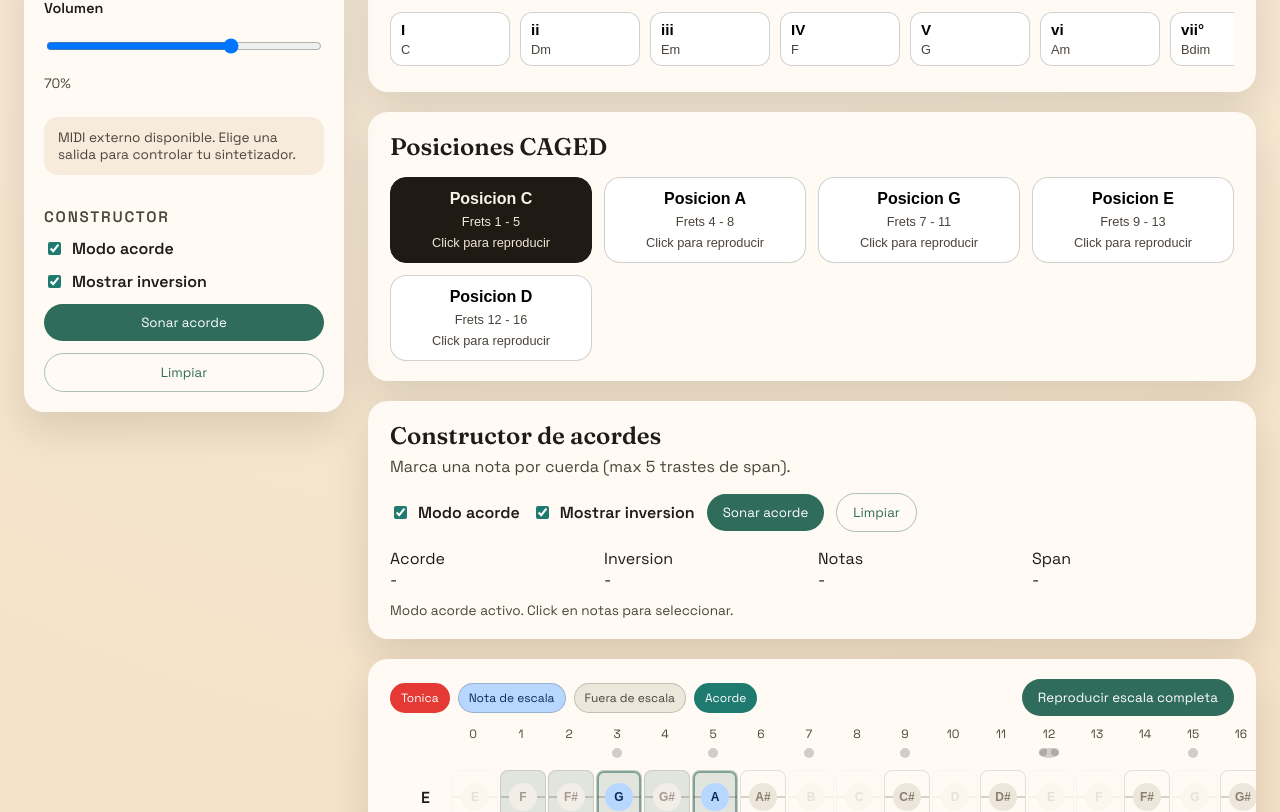
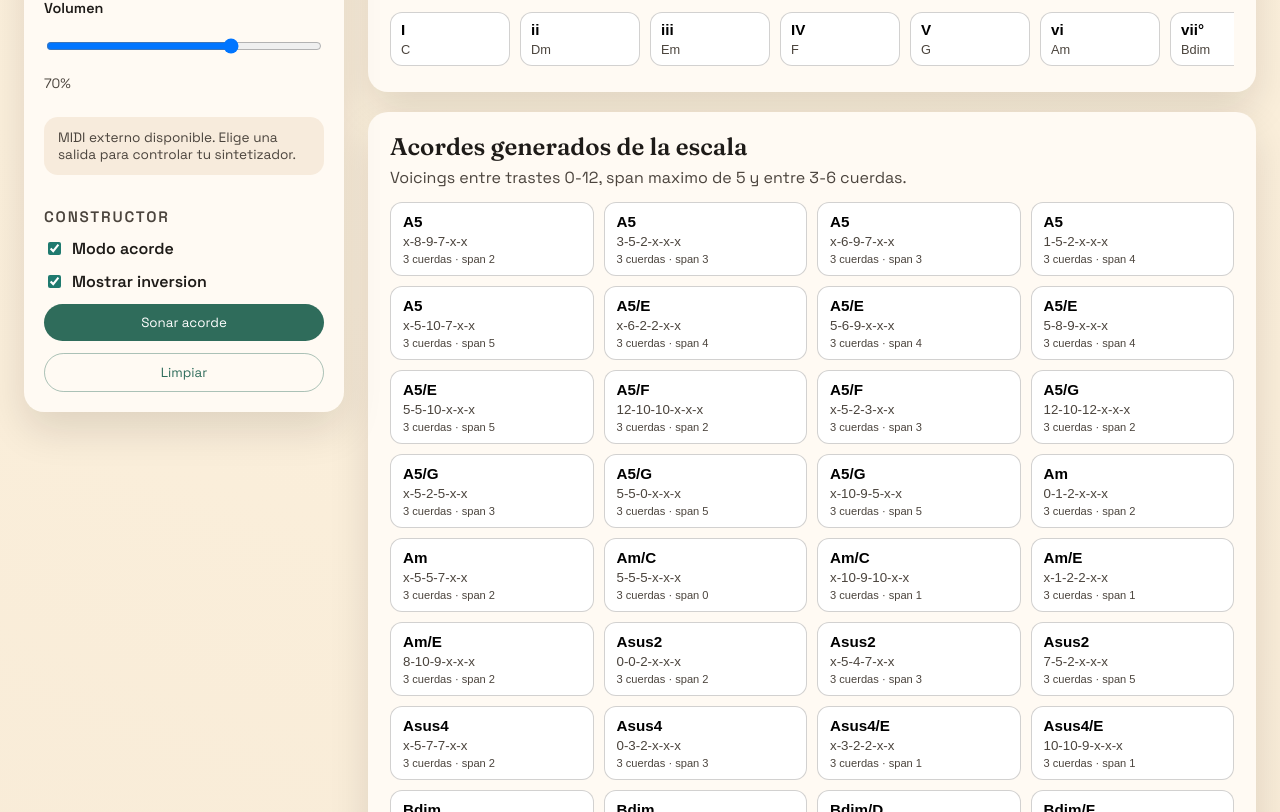
Before and after one commit to psbarrales/guitar-theory-explorer, a React (Vite) app: page / in a window 1280 px wide. Shown: the part 728-1540 px from the top of the page. Built offline with nearby package versions, Linux system fonts and the light colour scheme.

Commit message:
feat: agregar sección de acordes generados por escala

```diff
--- a/src/application/useGuitarLabState.js
+++ b/src/application/useGuitarLabState.js
@@ -11,7 +11,12 @@ import {
   noteNameFromIndex
 } from "../domain/theory.js";
 import { buildCagedPositions } from "../domain/positions.js";
-import { detectChordData, getInversionLabel, pitchClassName } from "../domain/chords.js";
+import {
+  detectChordData,
+  generateScaleChordVoicings,
+  getInversionLabel,
+  pitchClassName
+} from "../domain/chords.js";
 import { Synth } from "../infrastructure/synth.js";
 import { INSTRUMENTS } from "../infrastructure/sound.js";
 
@@ -256,6 +261,19 @@ export function useGuitarLabState() {
   const chordData = useMemo(() => detectChordData(chordSelection), [chordSelection]);
 
   const diatonicTriads = useMemo(() => buildDiatonicTriads(state), [state]);
+  const generatedScaleChords = useMemo(
+    () =>
+      generateScaleChordVoicings({
+        scaleSet,
+        tuning: TUNING,
+        minFret: 0,
+        maxFret: Math.min(12, state.fretCount),
+        maxSpan: 5,
+        minStrings: 3,
+        maxStrings: 6
+      }),
+    [scaleSet, state.fretCount]
+  );
   const diatonicChordTones = useMemo(() => {
     if (state.diatonicChordIndex === null) return null;
     const chord = diatonicTriads.find((item) => item.index === state.diatonicChordIndex);
@@ -430,6 +448,20 @@ export function useGuitarLabState() {
     });
   }, [chordSelection, flashNote, playNote]);
 
+  const playGeneratedChord = useCallback(
+    (voicing) => {
+      if (!voicing || !voicing.notes || !voicing.notes.length) return;
+      voicing.notes.forEach((note, idx) => {
+        const delay = idx * 60;
+        window.setTimeout(() => {
+          playNote(note.midi, 1.0, 0.85);
+          flashNote(`${note.stringIndex}-${note.fret}`);
+        }, delay);
+      });
+    },
+    [flashNote, playNote]
+  );
+
   const setRootIndex = useCallback((value) => {
     setState((prev) => ({ ...prev, rootIndex: value }));
   }, []);
@@ -599,6 +631,7 @@ export function useGuitarLabState() {
     positions,
     activePosition,
     diatonicTriads,
+    generatedScaleChords,
     diatonicChordTones,
     maxPositionStart,
     chordDisplayName,
@@ -608,6 +641,7 @@ export function useGuitarLabState() {
     handleNoteClick,
     playScaleForRange,
     playChord,
+    playGeneratedChord,
     setRootIndex,
     applyPreset,
     toggleDegree,
--- a/src/domain/chords.js
+++ b/src/domain/chords.js
@@ -100,3 +100,93 @@ export function getInversionLabel(chordData) {
   if (index === 3) return "3ra inversion";
   return "Inversion";
 }
+
+export function generateScaleChordVoicings({
+  scaleSet,
+  tuning,
+  minFret = 0,
+  maxFret = 12,
+  maxSpan = 5,
+  minStrings = 3,
+  maxStrings = 6,
+  maxResults = 180
+}) {
+  if (!scaleSet || !tuning || !tuning.length) return [];
+
+  const voicings = [];
+  const seen = new Set();
+  const highestStringCount = Math.min(maxStrings, tuning.length);
+
+  for (let stringCount = minStrings; stringCount <= highestStringCount; stringCount += 1) {
+    for (let start = 0; start <= tuning.length - stringCount; start += 1) {
+      const group = Array.from({ length: stringCount }, (_, idx) => start + idx);
+      const optionsByString = group.map((stringIndex) => {
+        const baseMidi = tuning[stringIndex].midi;
+        const options = [];
+        for (let fret = minFret; fret <= maxFret; fret += 1) {
+          const midi = baseMidi + fret;
+          const pitchClass = midi % 12;
+          if (!scaleSet.has(pitchClass)) continue;
+          options.push({ stringIndex, fret, midi, pitchClass });
+        }
+        return options;
+      });
+
+      if (optionsByString.some((options) => !options.length)) continue;
+
+      const walk = (depth, picked, minPickedFret, maxPickedFret) => {
+        if (voicings.length >= maxResults) return;
+        if (depth === optionsByString.length) {
+          const sorted = [...picked].sort((a, b) => a.midi - b.midi);
+          const uniquePitchClasses = new Set(sorted.map((note) => note.pitchClass));
+          if (uniquePitchClasses.size < 3) return;
+          const chordData = detectChordData(sorted);
+          if (!chordData) return;
+
+          const signature = tuning
+            .map((_, index) => {
+              const note = sorted.find((item) => item.stringIndex === index);
+              return note ? note.fret : "x";
+            })
+            .join("-");
+          if (seen.has(signature)) return;
+          seen.add(signature);
+
+          const span = maxPickedFret - minPickedFret;
+          const slash = chordData.bassPc !== chordData.rootPc
+            ? `/${pitchClassName(chordData.bassPc)}`
+            : "";
+
+          voicings.push({
+            id: `${chordData.name}${slash}-${signature}`,
+            name: `${chordData.name}${slash}`,
+            notes: sorted,
+            stringCount: sorted.length,
+            span,
+            minFret: minPickedFret,
+            maxFret: maxPickedFret,
+            frets: signature
+          });
+          return;
+        }
+
+        optionsByString[depth].forEach((note) => {
+          const nextMin = minPickedFret === null ? note.fret : Math.min(minPickedFret, note.fret);
+          const nextMax = maxPickedFret === null ? note.fret : Math.max(maxPickedFret, note.fret);
+          if (nextMax - nextMin > maxSpan) return;
+          walk(depth + 1, [...picked, note], nextMin, nextMax);
+        });
+      };
+
+      walk(0, [], null, null);
+      if (voicings.length >= maxResults) break;
+    }
+    if (voicings.length >= maxResults) break;
+  }
+
+  return voicings.sort((a, b) => {
+    if (a.name !== b.name) return a.name.localeCompare(b.name);
+    if (a.span !== b.span) return a.span - b.span;
+    return a.minFret - b.minFret;
+  });
+}
--- a/src/styles.css
+++ b/src/styles.css
@@ -602,6 +602,37 @@ body {
   color: #e4f4f1;
 }
 
+.generated-chords {
+  display: grid;
+  gap: 14px;
+}
+
+.generated-chords-grid {
+  display: grid;
+  grid-template-columns: repeat(auto-fit, minmax(180px, 1fr));
+  gap: 10px;
+}
+
+.generated-chord-btn {
+  border: 1px solid rgba(30, 27, 24, 0.2);
+  background: #fff;
+  border-radius: 12px;
+  padding: 10px 12px;
+  display: grid;
+  gap: 4px;
+  text-align: left;
+  cursor: pointer;
+}
+
+.generated-chord-btn strong {
+  font-size: 0.95rem;
+}
+
+.generated-chord-btn span,
+.generated-chord-btn small {
+  color: var(--ink-soft);
+}
+
 .fretboard-wrap {
   overflow-x: auto;
 }
--- a/src/ui/App.jsx
+++ b/src/ui/App.jsx
@@ -33,6 +33,7 @@ export default function App() {
     positions,
     activePosition,
     diatonicTriads,
+    generatedScaleChords,
     diatonicChordTones,
     maxPositionStart,
     chordDisplayName,
@@ -42,6 +43,7 @@ export default function App() {
     handleNoteClick,
     playScaleForRange,
     playChord,
+    playGeneratedChord,
     setRootIndex,
     applyPreset,
     toggleDegree,
@@ -367,6 +369,32 @@ export default function App() {
             </div>
           </section>
 
+          <section className="panel generated-chords">
+            <div className="diatonic-header">
+              <div>
+                <h2>Acordes generados de la escala</h2>
+                <p>Voicings entre trastes 0-12, span maximo de 5 y entre 3-6 cuerdas.</p>
+              </div>
+            </div>
+            <div className="generated-chords-grid">
+              {generatedScaleChords.map((voicing) => (
+                <button
+                  key={voicing.id}
+                  type="button"
+                  className="generated-chord-btn"
+                  onClick={() => playGeneratedChord(voicing)}
+                  title={`Frets: ${voicing.frets}`}
+                >
+                  <strong>{voicing.name}</strong>
+                  <span>{voicing.frets}</span>
+                  <small>
+                    {voicing.stringCount} cuerdas · span {voicing.span}
+                  </small>
+                </button>
+              ))}
+            </div>
+          </section>
+
           <section className="panel">
             <div className="positions-header">
               <h2>Posiciones CAGED</h2>
```
